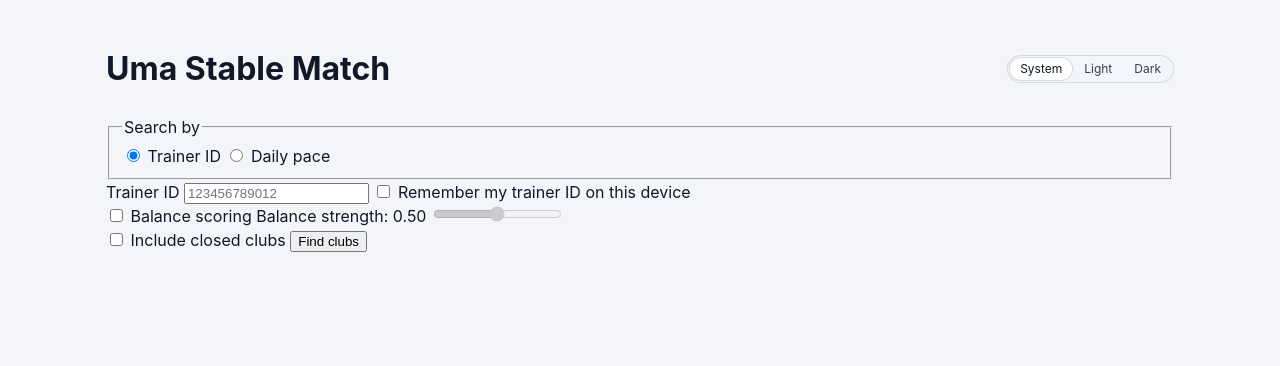
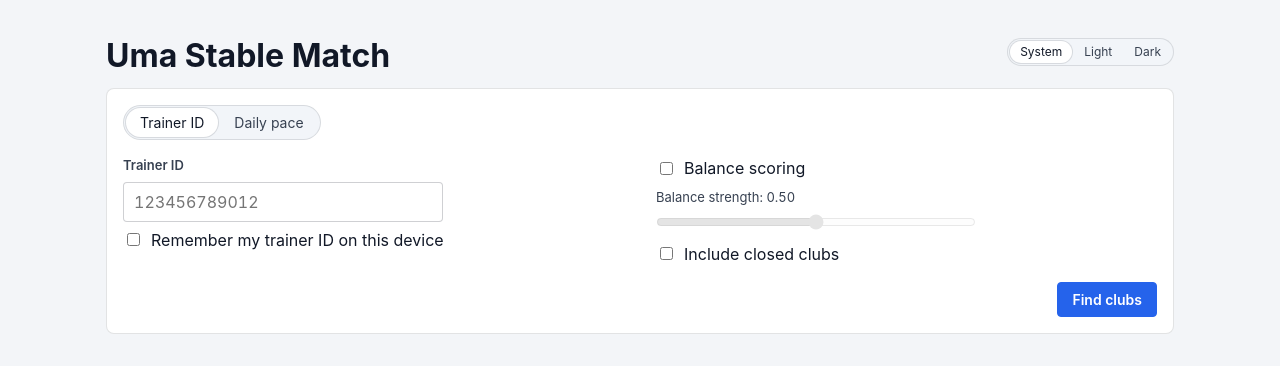
Before and after one commit to AbnormallyGrim/uma-stable-match, a Svelte app in the folder frontend/: page / in a window 1280 px wide. Shown: the top 366 px of the page. Built offline with nearby package versions, Linux system fonts and the light colour scheme; no server answers.

Commit message:
feat: Apply search form styling and controls

```diff
--- a/frontend/src/App.svelte
+++ b/frontend/src/App.svelte
@@ -96,5 +96,10 @@
     gap: 8px 16px;
     align-items: center;
     justify-content: space-between;
+    margin-bottom: 8px;
+  }
+
+  h1 {
+    margin: 8px 0 0;
   }
 </style>
--- a/frontend/src/app.css
+++ b/frontend/src/app.css
@@ -12,6 +12,7 @@
   --border: light-dark(rgb(17 24 39 / 12%), rgb(255 255 255 / 12%));
   --border-strong: light-dark(rgb(17 24 39 / 20%), rgb(255 255 255 / 20%));
   --accent: light-dark(#2563eb, #64b5f6);
+  --on-accent: light-dark(#ffffff, #0a0a0a);
   --up: light-dark(#15803d, #81c784);
   --down: light-dark(#b91c1c, #e57373);
   --open: light-dark(#0f766e, #81c784);
@@ -49,6 +50,7 @@ body {
   color: var(--text);
   font-family: var(--font);
   line-height: 1.5;
+  accent-color: var(--accent);
 }
 
 main {
@@ -69,3 +71,107 @@ a {
   clip: rect(0 0 0 0);
   white-space: nowrap;
 }
+
+:focus-visible {
+  outline: 2px solid var(--accent);
+  outline-offset: 2px;
+}
+
+button {
+  padding: 6px 14px;
+  background: var(--card);
+  border: 1px solid var(--border-strong);
+  border-radius: var(--radius-sm);
+  color: var(--text);
+  font: inherit;
+  font-size: 0.875rem;
+  font-weight: 500;
+  cursor: pointer;
+}
+
+button:hover:not(:disabled) {
+  background: var(--surface);
+}
+
+button.primary {
+  background: var(--accent);
+  border-color: var(--accent);
+  color: var(--on-accent);
+  font-weight: 600;
+}
+
+button.primary:hover:not(:disabled) {
+  background: color-mix(in srgb, var(--accent) 88%, var(--text));
+}
+
+button:disabled {
+  cursor: not-allowed;
+  opacity: 0.6;
+}
+
+input:not([type]),
+input[type='text'],
+input[type='search'] {
+  padding: 7px 10px;
+  background: var(--card);
+  border: 1px solid var(--border-strong);
+  border-radius: var(--radius-sm);
+  color: var(--text);
+  font: inherit;
+}
+
+input[aria-invalid='true'] {
+  border-color: var(--closed);
+}
+
+input[type='range']:disabled {
+  opacity: 0.5;
+}
+
+.check {
+  display: inline-flex;
+  gap: 8px;
+  align-items: center;
+  cursor: pointer;
+}
+
+.segmented {
+  display: inline-flex;
+  gap: 2px;
+  margin: 0;
+  padding: 2px;
+  background: var(--surface);
+  border: 1px solid var(--border);
+  border-radius: 999px;
+}
+
+.segmented label {
+  position: relative;
+  padding: 4px 14px;
+  border-radius: 999px;
+  color: var(--text-2);
+  font-size: 0.875rem;
+  cursor: pointer;
+}
+
+.segmented.small label {
+  padding: 2px 10px;
+  font-size: 0.75rem;
+}
+
+.segmented label:has(input:checked) {
+  background: var(--card);
+  color: var(--text);
+  box-shadow: 0 0 0 1px var(--border);
+}
+
+.segmented input {
+  position: absolute;
+  opacity: 0;
+  pointer-events: none;
+}
+
+.segmented label:has(input:focus-visible) {
+  outline: 2px solid var(--accent);
+  outline-offset: 1px;
+}
--- a/frontend/src/lib/DataStatus.svelte
+++ b/frontend/src/lib/DataStatus.svelte
@@ -96,7 +96,7 @@
 
 <style>
   .data-status {
-    margin: -4px 0 16px;
+    margin: 0 0 16px;
     color: var(--muted);
     font-size: 0.8125rem;
   }
--- a/frontend/src/lib/SearchForm.svelte
+++ b/frontend/src/lib/SearchForm.svelte
@@ -31,9 +31,9 @@
   }
 </script>
 
-<form onsubmit={submit} novalidate aria-label="Find clubs">
-  <fieldset>
-    <legend>Search by</legend>
+<form class="search" onsubmit={submit} novalidate aria-label="Find clubs">
+  <fieldset class="segmented">
+    <legend class="visually-hidden">Search by</legend>
     <label>
       <input type="radio" name="mode" value="trainer" bind:group={search.mode} />
       Trainer ID
@@ -44,9 +44,10 @@
     </label>
   </fieldset>
 
+  <div class="row">
     {#if search.mode === 'trainer'}
       <div class="field">
-      <label for="trainer-id">Trainer ID</label>
+        <label class="label" for="trainer-id">Trainer ID</label>
         <input
           id="trainer-id"
           name="trainer_id"
@@ -67,7 +68,7 @@
       </div>
     {:else}
       <div class="field">
-      <label for="pace">Daily fan gain (millions)</label>
+        <label class="label" for="pace">Daily fan gain (millions)</label>
         <input
           id="pace"
           name="pace"
@@ -84,12 +85,14 @@
       </div>
     {/if}
 
-  <div class="field">
+    <div class="field options">
       <label class="check">
         <input type="checkbox" bind:checked={search.balance} />
         Balance scoring
       </label>
-    <label for="balance-weight">Balance strength: {search.balanceWeight.toFixed(2)}</label>
+      <label class="slider-label" for="balance-weight"
+        >Balance strength: {search.balanceWeight.toFixed(2)}</label
+      >
       <input
         id="balance-weight"
         type="range"
@@ -99,12 +102,102 @@
         bind:value={search.balanceWeight}
         disabled={!search.balance}
       />
-  </div>
-
       <label class="check">
         <input type="checkbox" bind:checked={search.includeClosed} />
         Include closed clubs
       </label>
+    </div>
+  </div>
 
-  <button type="submit" disabled={busy}>{busy ? 'Searching…' : 'Find clubs'}</button>
+  <div class="actions">
+    <button class="primary" type="submit" disabled={busy}
+      >{busy ? 'Searching…' : 'Find clubs'}</button
+    >
+  </div>
 </form>
+
+<style>
+  .search {
+    display: grid;
+    gap: 16px;
+    padding: 16px;
+    background: var(--card);
+    border: 1px solid var(--border);
+    border-radius: var(--radius);
+  }
+
+  .search > .segmented {
+    justify-self: start;
+  }
+
+  .row {
+    display: grid;
+    grid-template-columns: minmax(0, 1fr) minmax(0, 1fr);
+    gap: 16px 32px;
+  }
+
+  .field {
+    display: grid;
+    gap: 6px;
+    align-content: start;
+    min-width: 0;
+  }
+
+  .label {
+    color: var(--text-2);
+    font-size: 0.8125rem;
+    font-weight: 600;
+  }
+
+  .field input:not([type]) {
+    width: 100%;
+    max-width: 320px;
+    font-variant-numeric: tabular-nums;
+  }
+
+  .slider-label {
+    color: var(--text-2);
+    font-size: 0.8125rem;
+    font-variant-numeric: tabular-nums;
+  }
+
+  input[type='range'] {
+    width: 100%;
+    max-width: 320px;
+    margin: 0;
+  }
+
+  .options .check + .slider-label {
+    margin-top: 2px;
+  }
+
+  .options input[type='range'] + .check {
+    margin-top: 6px;
+  }
+
+  .error {
+    margin: 0;
+    color: var(--closed);
+    font-size: 0.8125rem;
+  }
+
+  .actions {
+    display: flex;
+    justify-content: flex-end;
+  }
+
+  @media (max-width: 720px) {
+    .row {
+      grid-template-columns: minmax(0, 1fr);
+    }
+
+    .field input:not([type]),
+    input[type='range'] {
+      max-width: none;
+    }
+
+    .actions button {
+      width: 100%;
+    }
+  }
+</style>
--- a/frontend/src/lib/ThemeToggle.svelte
+++ b/frontend/src/lib/ThemeToggle.svelte
@@ -29,50 +29,12 @@
   });
 </script>
 
-<fieldset class="theme">
+<fieldset class="segmented small">
   <legend class="visually-hidden">Theme</legend>
   {#each options as option (option.value)}
-    <label class:selected={choice === option.value}>
+    <label>
       <input type="radio" name="theme" value={option.value} bind:group={choice} />
       {option.label}
     </label>
   {/each}
 </fieldset>
-
-<style>
-  .theme {
-    display: inline-flex;
-    gap: 2px;
-    margin: 0;
-    padding: 2px;
-    background: var(--surface);
-    border: 1px solid var(--border);
-    border-radius: 999px;
-  }
-
-  label {
-    position: relative;
-    padding: 2px 10px;
-    border-radius: 999px;
-    color: var(--text-2);
-    font-size: 0.75rem;
-    cursor: pointer;
-  }
-
-  label.selected {
-    background: var(--card);
-    color: var(--text);
-    box-shadow: 0 0 0 1px var(--border);
-  }
-
-  input {
-    position: absolute;
-    opacity: 0;
-    pointer-events: none;
-  }
-
-  label:has(input:focus-visible) {
-    outline: 2px solid var(--accent);
-    outline-offset: 1px;
-  }
-</style>
```
Lines whose indentation alone changed are shown as unchanged.
